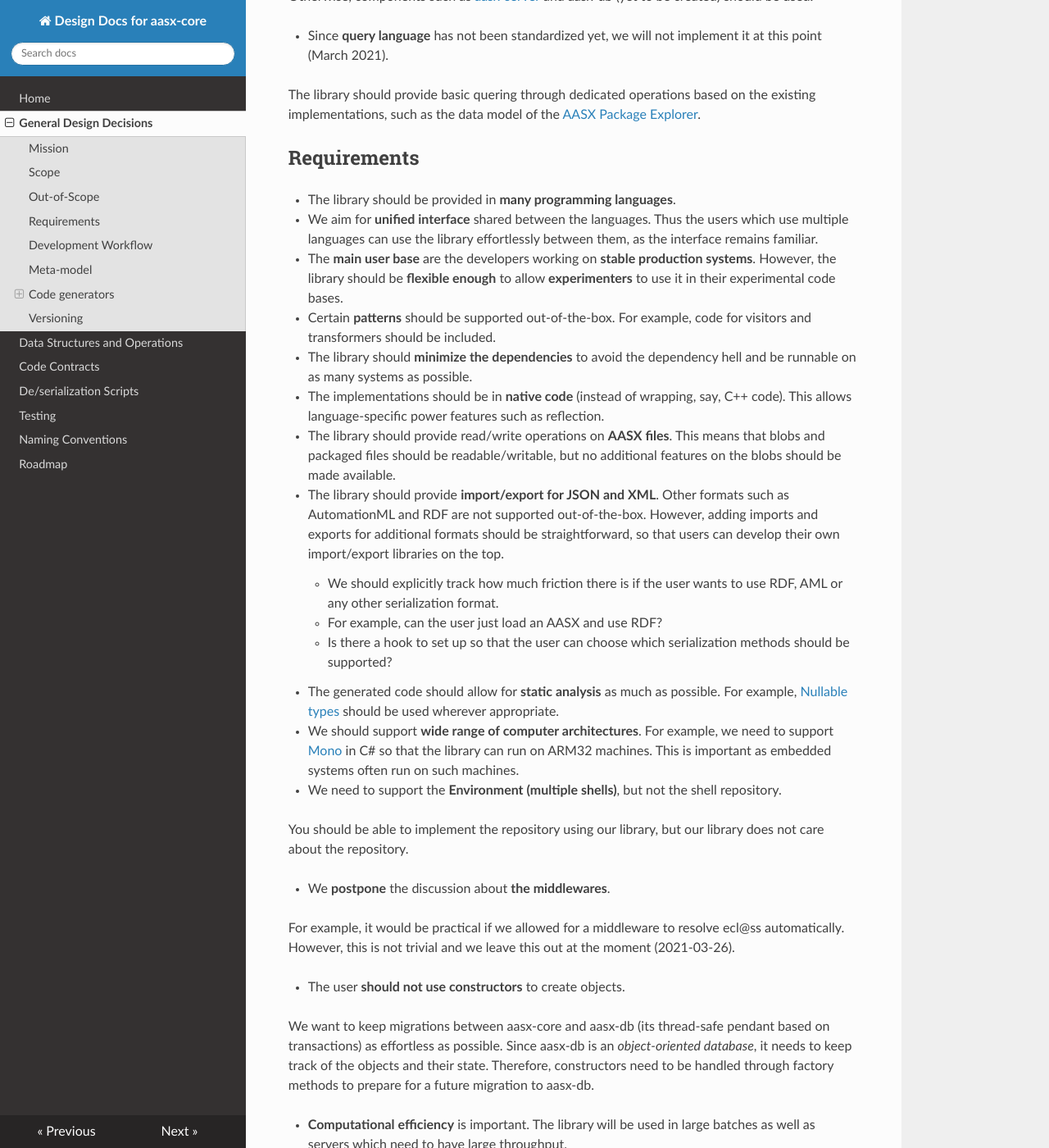
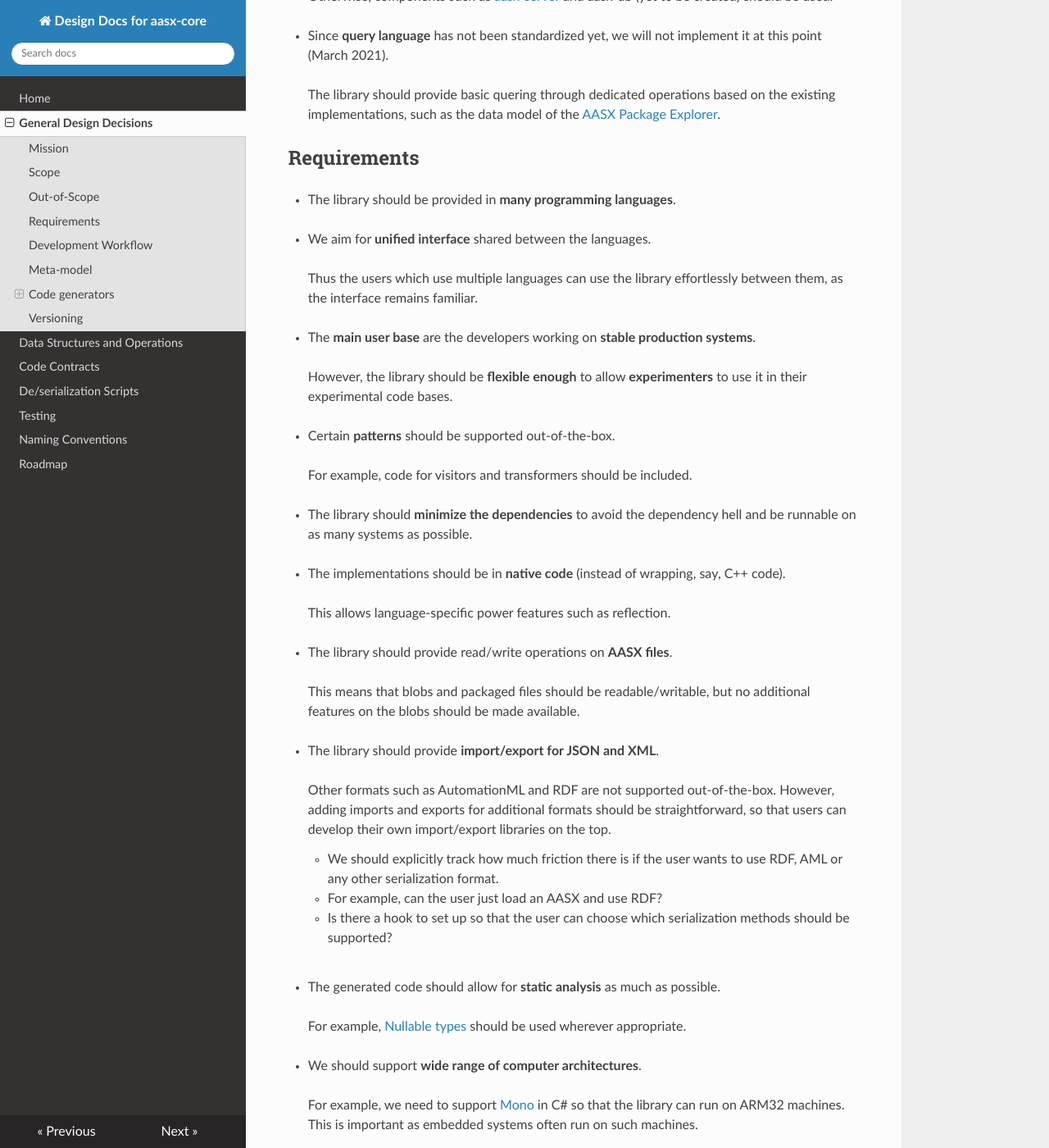
Before and after one commit to aas-core-works/design-docs, an MkDocs documentation site: the page built from docs/general-design-decisions.md, in a window 1280 px wide and 1400 px high, scrolled down 944 px. Shown: the whole window at 82% size. Built offline with MkDocs 1.6.1, drawn with Linux system fonts in a browser that asks for light colours; nearby versions of some CDN libraries; some of the changed text lies outside the part shown.

Commit message:
Fix formatting of bullet points (#5)
This patch adds the non-breaking new-lines to some of the bullet points
for readability and fixes the remainder of the bullet points which were
not rendered properly.

````diff
--- a/docs/general-design-decisions.md
+++ b/docs/general-design-decisions.md
@@ -21,21 +21,21 @@ For example, generators such as aasx-to-grpc or aasx-to-opc-ua-server.
 
 ## Out-of-Scope
 
-* The **component manager**, the "active" part of the shell, is out-of-scope.
-
-  This is the responsability of other components such as [aasx-server].
-
-* The **thread-safe operations** and **ACID transactions** are out-of-scope.
-
+* The **component manager**, the "active" part of the shell, is out-of-scope.<br>
+  <br>
+  This is the responsability of other components such as [aasx-server].<br>
+  <br>
+* The **thread-safe operations** and **ACID transactions** are out-of-scope.<br>
+  <br>
   The locking as well as write-ahead logs are left to the user.
-  A different library, aasx-db (yet to be created), will provide such functionality.
-
-* We expect the data model of an [asset administration shell] to **fit in memory**.
-
-  Otherwise, components such as [aasx-server] and aasx-db (yet to be created) should be used.
-
-* Since **query language** has not been standardized yet, we will not implement it at this point (March 2021).
-
+  A different library, aasx-db (yet to be created), will provide such functionality.<br>
+  <br>
+* We expect the data model of an [asset administration shell] to **fit in memory**.<br>
+  <br>
+  Otherwise, components such as [aasx-server] and aasx-db (yet to be created) should be used.<br>
+  <br>
+* Since **query language** has not been standardized yet, we will not implement it at this point (March 2021).<br>
+  <br>
   The library should provide basic quering through dedicated operations based on the existing implementations, such as the data model of the [AASX Package Explorer].
 
 [aasx-server]: https://github.com/admin-shell-io/aasx-server
@@ -43,59 +43,68 @@ For example, generators such as aasx-to-grpc or aasx-to-opc-ua-server.
 
 ## Requirements
 
-* The library should be provided in **many programming languages**.
-
-* We aim for **unified interface** shared between the languages.
-Thus the users which use multiple languages can use the library effortlessly between them, as the interface remains familiar.
-
-* The **main user base** are the developers working on **stable production systems**.
-  However, the library should be **flexible enough** to allow **experimenters** to use it in their experimental code bases.
-
-* Certain **patterns** should be supported out-of-the-box.
-  For example, code for visitors and transformers should be included.
-
-* The library should **minimize the dependencies** to avoid the dependency hell and be runnable on as many systems as possible.
-
-* The implementations should be in **native code** (instead of wrapping, say, C++ code).
- This allows language-specific power features such as reflection.
-
-* The library should provide read/write operations on **AASX files**.
-  This means that blobs and packaged files should be readable/writable, but no additional features on the blobs should be made available.
-
-* The library should provide **import/export for JSON and XML**.
+* The library should be provided in **many programming languages**.<br>
+  <br>
+* We aim for **unified interface** shared between the languages.<br>
+  <br>
+  Thus the users which use multiple languages can use the library effortlessly between them, as the interface remains familiar.<br>
+  <br>
+* The **main user base** are the developers working on **stable production systems**.<br>
+  <br>
+  However, the library should be **flexible enough** to allow **experimenters** to use it in their experimental code bases.<br>
+  <br>
+* Certain **patterns** should be supported out-of-the-box.<br>
+  <br>
+  For example, code for visitors and transformers should be included.<br>
+  <br>
+* The library should **minimize the dependencies** to avoid the dependency hell and be runnable on as many systems as possible.<br>
+  <br>
+* The implementations should be in **native code** (instead of wrapping, say, C++ code).<br>
+  <br>
+  This allows language-specific power features such as reflection.<br>
+  <br>
+* The library should provide read/write operations on **AASX files**.<br>
+  <br>
+  This means that blobs and packaged files should be readable/writable, but no additional features on the blobs should be made available.<br>
+  <br>
+* The library should provide **import/export for JSON and XML**.<br>
+  <br>
   Other formats such as AutomationML and RDF are not supported out-of-the-box.
   However, adding imports and exports for additional formats should be straightforward, so that users can develop their own import/export libraries on the top.
     * We should explicitly track how much friction there is if the user wants to use RDF, AML or any other serialization format.
     * For example, can the user just load an AASX and use RDF?
-    * Is there a hook to set up so that the user can choose which serialization methods should be supported?
-
-* The generated code should allow for **static analysis** as much as possible.
-  For example, [Nullable types] should be used wherever appropriate.
-
+    * Is there a hook to set up so that the user can choose which serialization methods should be supported?<br>
+  <br>
+* The generated code should allow for **static analysis** as much as possible.<br>
+  <br>
+  For example, [Nullable types] should be used wherever appropriate.<br>
+  <br>
 [Nullable types]: https://en.wikipedia.org/wiki/Nullable_type
 
-* We should support **wide range of computer architectures**.
+* We should support **wide range of computer architectures**.<br>
+  <br>
   For example, we need to support [Mono] in C# so that the library can run on ARM32 machines.
-  This is important as embedded systems often run on such machines.
-
+  This is important as embedded systems often run on such machines.<br>
+  <br>
 [Mono]: https://www.mono-project.com/
 
-* We need to support the **Environment (multiple shells)**, but not the shell repository.
-
-  You should be able to implement the repository using our library, but our library does not care about the repository.
-
-* We **postpone** the discussion about **the middlewares**.
-
+* We need to support the **Environment (multiple shells)**, but not the shell repository.<br>
+  <br>
+  You should be able to implement the repository using our library, but our library does not care about the repository.<br>
+  <br>
+* We **postpone** the discussion about **the middlewares**.<br>
+  <br>
   For example, it would be practical if we allowed for a middleware to resolve ecl@ss automatically.
-  However, this is not trivial and we leave this out at the moment (2021-03-26).
-
-* The user **should not use constructors** to create objects.
-
+  However, this is not trivial and we leave this out at the moment (2021-03-26).<br>
+  <br>
+* The user **should not use constructors** to create objects.<br>
+  <br>
   We want to keep migrations between aasx-core and aasx-db (its thread-safe pendant based on transactions) as effortless as possible.
   Since aasx-db is an *object-oriented database*, it needs to keep track of the objects and their state.
-  Therefore, constructors need to be handled through factory methods to prepare for a future migration to aasx-db.
-
-* **Computational efficiency** is important.
+  Therefore, constructors need to be handled through factory methods to prepare for a future migration to aasx-db.<br>
+  <br>
+* **Computational efficiency** is important.<br>
+  <br>
   The library will be used in large batches as well as servers which need to have large throughput.
 
 ## Development Workflow
@@ -118,6 +127,7 @@ The meta-model is written in [RDF SHACL].
 [RDF SHACL]: https://www.w3.org/TR/shacl/
 
 The meta-model specifies:
+
 * [Data Structures and Operations],
 * [Contracts] of the operations, and
 * [De/serialization scripts].
@@ -142,6 +152,7 @@ For example, `Identifiable` is one such trait which is used throughout the meta-
 
 We develop a code generator for each programming language separately.
 A code generator takes the [meta-model] as input and generates the stub of the library:
+
 * A code generator **generates** the interfaces and data structures based on the meta-model.
 * A code generator **transpiles** the [contracts] as well as [JSON de/serialization scripts] to the corresponding implementation language.
 
@@ -170,6 +181,7 @@ aasx-core{AAS version}-{language version}-{optional runtime version}
 ```
 
 For example:
+
 * `aasx-core2-java15` is the aasx-core library supporting the specification of the [asset administration shell] version 2 and Java 15.
 * Analogously, `aasx-core3-csharp8-dotnet5` is the aasx-core library supporting the specification of the [asset administration shell] version 3, C# version 8 and the runtime .NET 5.
 
````
Also changed, not shown: docs/contracts.md (+4 -3 lines), docs/deserialization-scripts.md (+3 -3 lines), docs/testing.md (+3 -2 lines).
